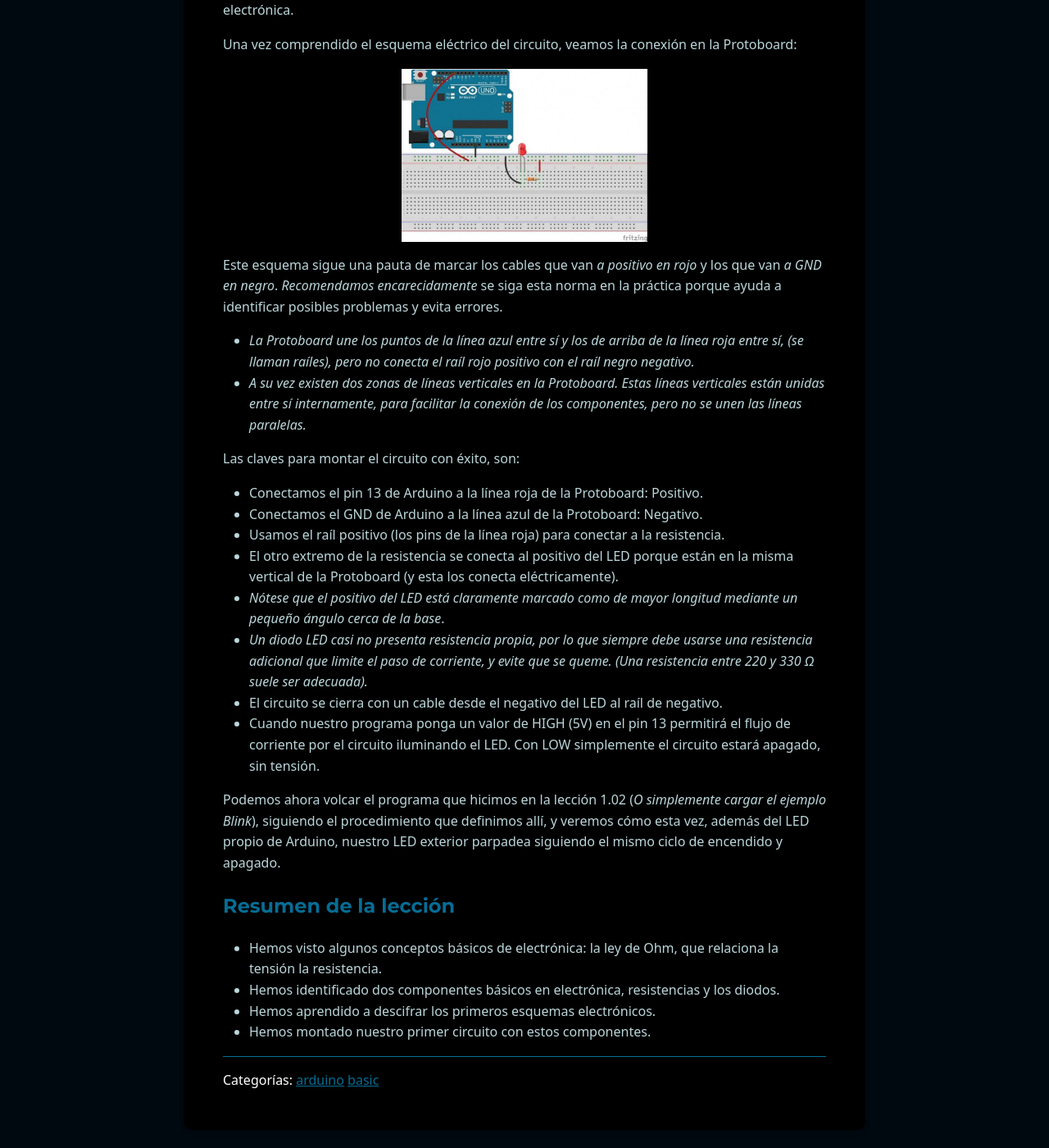
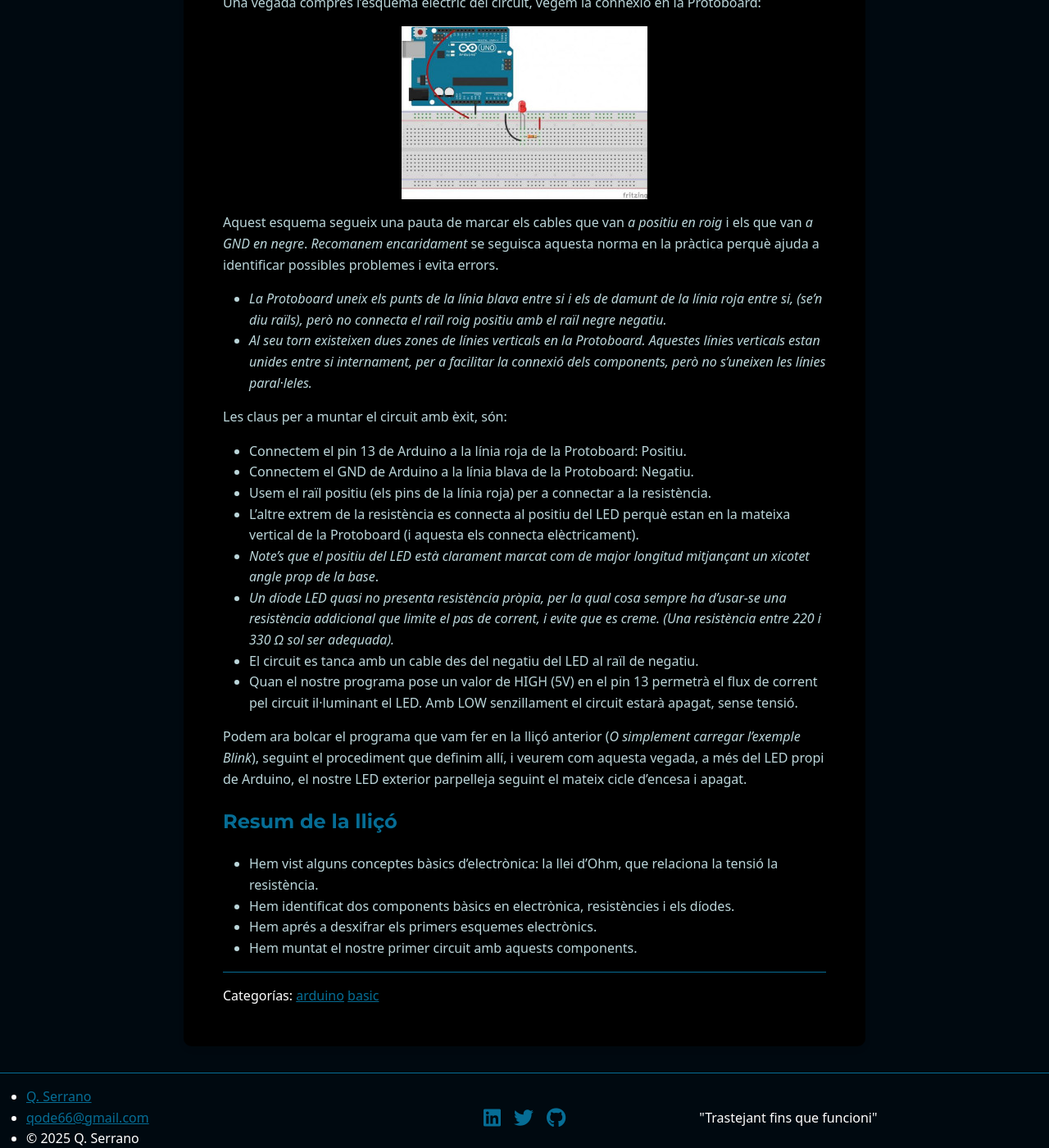
Before and after one commit to qserrano/trenkat, a Jekyll site: the page built from _posts/2021-06-24-ard_02 - Nuestro primer circuito.md, in a window 1280 px wide and 1400 px high, scrolled down 2861 px. Shown: the whole window at 82% size. Built offline with Jekyll 4.4.1, drawn with Linux system fonts in a browser that asks for light colours; some of the changed text lies outside the part shown.

Commit message:
Traducció ard02

```diff
--- a/_posts/2021-06-24-ard_02 - Nuestro primer circuito.md
+++ b/_posts/2021-06-24-ard_02 - Nuestro primer circuito.md
@@ -1,20 +1,20 @@
 ---
 layout: post
-title: "02 - Nuestro primer circuito"
+title: "02 - El nostre primer circuit"
 author: "qode66"
-description: "Fijamos algunas ideas básicas sobre electrónica, montamos un circuito con LED y resistencia y comprender el esquema eléctrico, aprender cómo utilizar la protoboard e instalar el programa «Blinking LED»"
+description: "Fixar algunes idees bàsiques sobre electrònica, muntar un circuit amb LED i resistència i comprendre l'esquema elèctric, aprendre com utilitzar la protoboard i instal·lar el programa «Blinking LED»"
 date: 2021-06-24 00:45:00 +0200
 categories: arduino basic
-excerpt: "Fijamos algunas ideas básicas sobre electrónica, montamos un circuito con LED y resistencia y comprender el esquema eléctrico, aprender cómo utilizar la protoboard e instalar el programa «Blinking LED»"
-tags: ["arduino", "LED", "resistencia", "protoboard", "esquema eléctrico"]
+excerpt: "Fixar algunes idees bàsiques sobre electrònica, muntar un circuit amb LED i resistència i comprendre l'esquema elèctric, aprendre com utilitzar la protoboard i instal·lar el programa «Blinking LED»"
+tags: ["arduino", "LED", "resistència", "protoboard", "esquema elèctric"]
 ---
 
-[img1]: /assets/imatges/ard/ard_02_01.png "Esquema eléctrico"
-[img2]: /assets/imatges/ard/ard_02_02.jpg "Esquema de montaje"
+[img1]: /assets/imatges/ard/ard_02_01.png "Esquema elèctric"
+[img2]: /assets/imatges/ard/ard_02_02.jpg "Esquema de muntatge"
 
 ## Objetivos
 
-El objetivo de esta sesión es fijar algunas ideas básicas sobre electrónica, montar un circuito con LED y resistencia y comprender el esquema eléctrico, aprender cómo utilizar la protoboard e instalar el programa «Blinking LED»
+El objectiu de aquesta sessió és fixar algunes idees bàsiques sobre electrònica, muntar un circuit amb LED i resistència i comprendre l'esquema elèctric, aprendre com utilitzar la protoboard i instal·lar el programa «Blinking LED»
 
 ## Material requerido
 
@@ -22,87 +22,87 @@
 | :--------------------------------------------------------------------: | :----------------------- |
 |   <img src="/assets/imatges/mat/mat_unor3.png" width="50" height="50">    | Arduino Uno o compatible |
 | <img src="/assets/imatges/mat/mat_protoboard.png" width="50" height="50"> | Una protoboard           |
-|   <img src="/assets/imatges/mat/mat_cables.png" width="50" height="50">   | Cables de conexión       |
-|    <img src="/assets/imatges/mat/mat_led.png" width="50" height="50">     | Un diodo led             |
-|  <img src="/assets/imatges/mat/mat_resis330.png" width="50" height="50">  | Una resistencia 330 Ohms |
+|   <img src="/assets/imatges/mat/mat_cables.png" width="50" height="50">   | Cables de conexió       |
+|    <img src="/assets/imatges/mat/mat_led.png" width="50" height="50">     | Un diode led             |
+|  <img src="/assets/imatges/mat/mat_resis330.png" width="50" height="50">  | Una resistència 330 Ohms |
 
-## Algunas ideas básicas sobre electrónica
+## Algunes idees bàsiques sobre electrònica
 
-Cuando dejamos fluir agua de un lugar alto a otro más bajo, el agua corre libremente mientras no se lo impedimos, y siempre de arriba abajo. Decimos que las diferentes alturas suponen una diferencia de potencial entre ambos puntos que puede ser transformada en trabajo útil.
+Quan deixem fluir aigua d'un lloc alt a un altre més baix, l'aigua corre lliurement mentre no li ho impedim, i sempre de dalt a baix. Diem que les diferents altures suposen una diferència de potencial entre tots dos punts que pot ser transformada en treball útil.
 
-Cuando existe una diferencia de tensión eléctrica (o diferencia de potencial) entre dos puntos con conexión, la electricidad fluye del positivo (o de más carga) hacia el negativo o menos, y también podemos obtener trabajo útil de este principio.
+Quan existeix una diferència de tensió elèctrica (o diferència de potencial) entre dos punts amb connexió, l'electricitat flueix del positiu (o de mes càrrega) cap al negatiu o menys, i també podem obtindre treball útil d'aquest principi.
 
-Aunque la física detrás de estos dos ejemplos es diferente, conceptualmente son bastante similares y por eso hablamos de:
+Encara que la física darrere d'aquests dos exemples és diferent, conceptualment són bastant semblants i per això parlem de:
 
-- Corriente de agua / Corriente eléctrica.
-- Caudal de agua / Intensidad de corriente.
-- Resistencia al flujo / Resistencia eléctrica.
-- Capacidad de una reserva de agua / Capacidad de un condensador.
+- Corrent d'aigua / Corrent elèctrica.
+- Cabal d'aigua / Intensitat de corrent.
+- Resistència al flux / Resistència elèctrica.
+- Capacitat d'una reserva d'aigua / Capacitat d'un condensador.
 
-La idea es que la corriente eléctrica fluye del positivo al negativo porque hay una diferencia de tensión (que medimos en Voltios de símbolo V) pero esto no es una medida absoluta sino la diferencia que hay entre los puntos en que lo medimos.
+La idea és que el corrent elèctric flueix del positiu al negatiu perquè hi ha una diferència de tensió (que mesurem en Volts de símbol V) però això no és una mesura absoluta sinó la diferència que hi ha entre els punts en què ho mesurem.
 
-- De la misma manera, la diferencia de altura entre dos puntos solo representa esto, una **_diferencia_** y no indica a qué altura se encuentran respecto a una referencia más o menos arbitraria.
+- De la mateixa manera, la diferència d'altura entre dos punts només representa això, una **_diferència_** i no indica a quina altura es troben respecte a una referència més o menys arbitrària.
 
-Hay componentes que se oponen a la libre circulación de la corriente. Los llamamos **resistencias**, su valor se mide en Ohms y su símbolo es Ω.
+Hi ha components que s'oposen a a la lliure circulació del corrent. Els diem **resistències** , el seu valor es mesura en Ohms i el seu símbol és Ω .
 
-La **ley de Ohm**, liga todos estos valores de una forma precisa: **V = R x I**
+La **llei d'Ohm**, lliga tots aquests valors d'una forma precisa: **V = R x I**
 
-Donde **V** es la tensión en voltios, **R** la resistencia e **I** la intensidad eléctrica que fluye.
+On **V** és la tensió en volts, **R** la resistència i **I** la intensitat elèctrica que flueix.
 
-- _En el mundo de Arduino la tensión es casi siempre 5V, que es la tensión a la que funciona y la que es capaz de poner en sus salidas digitales._
+- _En el món de Arduino la tensió és quasi sempre 5V, que és la tensió al fet que funciona i la que és capaç de posar en les seues eixides digitals._
 
-Otra manera de escribir esta ley de Ohm es **I = V / R**
+Una altra manera d'escriure aquesta llei d'Ohm és **I = V / R**
 
-Lo que implica que si la resistencia del circuito es nula (o casi, como en el caso de un cable de cobre) la intensidad de la corriente se dispara y puede llegar a fundir el cable o componente que encuentre.
+El que implica que si la resistència del circuit és nul·la (o quasi, com en el cas d'un cable de coure) la intensitat del corrent es dispara i pot arribar a fondre el cable o component que trobe.
 
-- _Esto se conoce como cortocircuito o corto simplemente y debe ser evitado decididamente ya que suele acabar con olor a quemado y algún susto, en el mejor caso._
+- _Això es coneix com a curtcircuit o curt simplement i ha de ser evitat decididament ja que sol acabar amb olor a cremat i algun esglai, en el millor cas._
 
-## Nuestro primer circuito electrónico
+## El nostre primer circuit electrònic
 
-En la sesión anterior programamos el LED conectado al pin 13 de nuestro Arduino. Hoy duplicaremos este circuito en el exterior montándolo desde el principio con componentes discretos. Su esquema eléctrico sería:
+En la sessió anterior programem el LED connectat al pin 13 del nostre Arduino. Hui duplicarem aquest circuit en l'exterior muntant-lo des del principi amb components discrets. El seu esquema elèctric seria:
 
-![Esquema eléctrico][img1]{: .centered}
+![Esquema elèctric][img1]{: .centered}
 
-Vemos a la izquierda el símbolo del **diodo LED** que es emisor de luz y por eso tiene esas flechas salientes para indicarlo (LED viene del inglés Light Emitting Diode, o diodo emisor de luz).
+Veiem a l'esquerra el símbol del **díode LED** que és emissor de llum i per això té aqueixes fletxes sortints per a indicar-ho (LED ve del anglés Light Emitting Diode, o díode emissor de llum).
 
-La resistencia se representa por ese segundo símbolo indicando un nombre R1 y su valor 330Ω.
+La resistència es representa per aqueix segon símbol indicant un nom R1 i el seu valor 330Ω.
 
-A su vez vemos a la izquierda las letras GND para indicar que es el negativo. Tiene muchos nombres: Masa, El símbolo --, Tierra (aunque no es lo mismo), Ground, Negativo, cátodo.
+Al seu torn veiem a l'esquerra les lletres GND per a indicar que és el negatiu. Té molts noms: Massa, El símbol --, Terra( encara que no és el mateix), Ground, Negatiu, càtode.
 
-Finalmente a la derecha el símbolo de +5V indica el extremo de tensión positiva o positivo y a veces se representa como Vcc. Las líneas rectas y negras indican conexión eléctrica mediante cables conductores.
+Finalment a la dreta el símbol de +5V indica l'extrem de tensió positiva o positiu i a vegades es representa com Vcc. Les línies rectes i negres indiquen connexió elèctrica mitjançant cables conductors.
 
-- _Un diodo, es un componente electrónico que solo permite pasar la corriente en una dirección. En la dirección del positivo al negativo (la parte ancha del triángulo) al negativo, la punta del triángulo (que indica la dirección)._
-- _Para indicar cuál de las patas de un diodo LED es el positivo, esta suele ser de mayor longitud._
-- _Si se conecta al revés, cortará el flujo de corriente muy eficazmente y no se iluminará en absoluto._
-- _Las resistencias en cambio no diferencian un extremo del otro, decimos que no tienen polaridad._
+- _Un díode, és un component electrònic que només permet passar el corrent en una adreça. En la direcció del positiu al negatiu (la part ampla del triangle) al negatiu, la punta del triangle (que indica la direcció)._
+- _Per a indicar quin de les potes d'un díode LED és el positiu, aquest sol ser de major longitud._
+- _Si es connecta al revés, tallarà el flux de corrent molt eficaçment i no s'il·luminarà en absolut._
+- _Les resistències en canvi no diferencien un extrems de l'altre, diem que no tenen polaritat._
 
-Es importante entender los esquemas electrónicos porque permiten comprender con rapidez cualquier circuito. Vale la pena dedicarle un poco de esfuerzo porque son el lenguaje de la electrónica.
+És important entendre els esquemes electrònics perquè permeten comprendre amb rapidesa qualsevol circuit. Val la pena dedicar-li una mica d'esforç perquè són el llenguatge de l'electrònica.
 
-Una vez comprendido el esquema eléctrico del circuito, veamos la conexión en la Protoboard:
+Una vegada comprés l'esquema elèctric del circuit, vegem la connexió en la Protoboard:
 
-![Esquema de montaje][img2]{: .centered}
+![Esquema de muntatge][img2]{: .centered}
 
-Este esquema sigue una pauta de marcar los cables que van _a positivo en rojo_ y los que van _a GND en negro_. _Recomendamos encarecidamente_ se siga esta norma en la práctica porque ayuda a identificar posibles problemas y evita errores.
+Aquest esquema segueix una pauta de marcar els cables que van _a positiu en roig_ i els que van _a GND en negre_. _Recomanem encaridament_ se seguisca aquesta norma en la pràctica perquè ajuda a identificar possibles problemes i evita errors.
 
-- _La Protoboard une los puntos de la línea azul entre sí y los de arriba de la línea roja entre sí, (se llaman raíles), pero no conecta el raíl rojo positivo con el raíl negro negativo._
-- _A su vez existen dos zonas de líneas verticales en la Protoboard. Estas líneas verticales están unidas entre sí internamente, para facilitar la conexión de los componentes, pero no se unen las líneas paralelas._
+- _La Protoboard uneix els punts de la línia blava entre si i els de damunt de la línia roja entre si, (se'n diu raïls), però no connecta el raïl roig positiu amb el raïl negre negatiu._
+- _Al seu torn existeixen dues zones de línies verticals en la Protoboard. Aquestes línies verticals estan unides entre si internament, per a facilitar la connexió dels components, però no s'uneixen les línies paral·leles._
 
-Las claves para montar el circuito con éxito, son:
+Les claus per a muntar el circuit amb èxit, són:
 
-- Conectamos el pin 13 de Arduino a la línea roja de la Protoboard: Positivo.
-- Conectamos el GND de Arduino a la línea azul de la Protoboard: Negativo.
-- Usamos el raíl positivo (los pins de la línea roja) para conectar a la resistencia.
-- El otro extremo de la resistencia se conecta al positivo del LED porque están en la misma vertical de la Protoboard (y esta los conecta eléctricamente).
-- _Nótese que el positivo del LED está claramente marcado como de mayor longitud mediante un pequeño ángulo cerca de la base_.
-- _Un diodo LED casi no presenta resistencia propia, por lo que siempre debe usarse una resistencia adicional que limite el paso de corriente, y evite que se queme. (Una resistencia entre 220 y 330 Ω suele ser adecuada)._
-- El circuito se cierra con un cable desde el negativo del LED al raíl de negativo.
-- Cuando nuestro programa ponga un valor de HIGH (5V) en el pin 13 permitirá el flujo de corriente por el circuito iluminando el LED. Con LOW simplemente el circuito estará apagado, sin tensión.
+- Connectem el pin 13 de Arduino a la línia roja de la Protoboard: Positiu.
+- Connectem el GND de Arduino a la línia blava de la Protoboard: Negatiu.
+- Usem el raïl positiu (els pins de la línia roja) per a connectar a la resistència.
+- L'altre extrem de la resistència es connecta al positiu del LED perquè estan en la mateixa vertical de la Protoboard (i aquesta els connecta elèctricament).
+- _Note's que el positiu del LED està clarament marcat com de major longitud mitjançant un xicotet angle prop de la base_.
+- _Un díode LED quasi no presenta resistència pròpia, per la qual cosa sempre ha d'usar-se una resistència addicional que limite el pas de corrent, i evite que es creme. (Una resistència entre 220 i 330 Ω sol ser adequada)._
+- El circuit es tanca amb un cable des del negatiu del LED al raïl de negatiu.
+- Quan el nostre programa pose un valor de HIGH (5V) en el pin 13 permetrà el flux de corrent pel circuit il·luminant el LED. Amb LOW senzillament el circuit estarà apagat, sense tensió.
 
-Podemos ahora volcar el programa que hicimos en la lección 1.02 (_O simplemente cargar el ejemplo Blink_), siguiendo el procedimiento que definimos allí, y veremos cómo esta vez, además del LED propio de Arduino, nuestro LED exterior parpadea siguiendo el mismo ciclo de encendido y apagado.
+Podem ara bolcar el programa que vam fer en la lliçó anterior (_O simplement carregar l'exemple Blink_), seguint el procediment que definim allí, i veurem com aquesta vegada, a més del LED propi de Arduino, el nostre LED exterior parpelleja seguint el mateix cicle d'encesa i apagat.
 
-## Resumen de la lección
+## Resum de la lliçó
 
-- Hemos visto algunos conceptos básicos de electrónica: la ley de Ohm, que relaciona la tensión la resistencia.
-- Hemos identificado dos componentes básicos en electrónica, resistencias y los diodos.
-- Hemos aprendido a descifrar los primeros esquemas electrónicos.
-- Hemos montado nuestro primer circuito con estos componentes.
+- Hem vist alguns conceptes bàsics d'electrònica: la llei d'Ohm, que relaciona la tensió la resistència.
+- Hem identificat dos components bàsics en electrònica, resistències i els díodes.
+- Hem aprés a desxifrar els primers esquemes electrònics.
+- Hem muntat el nostre primer circuit amb aquests components.
```
